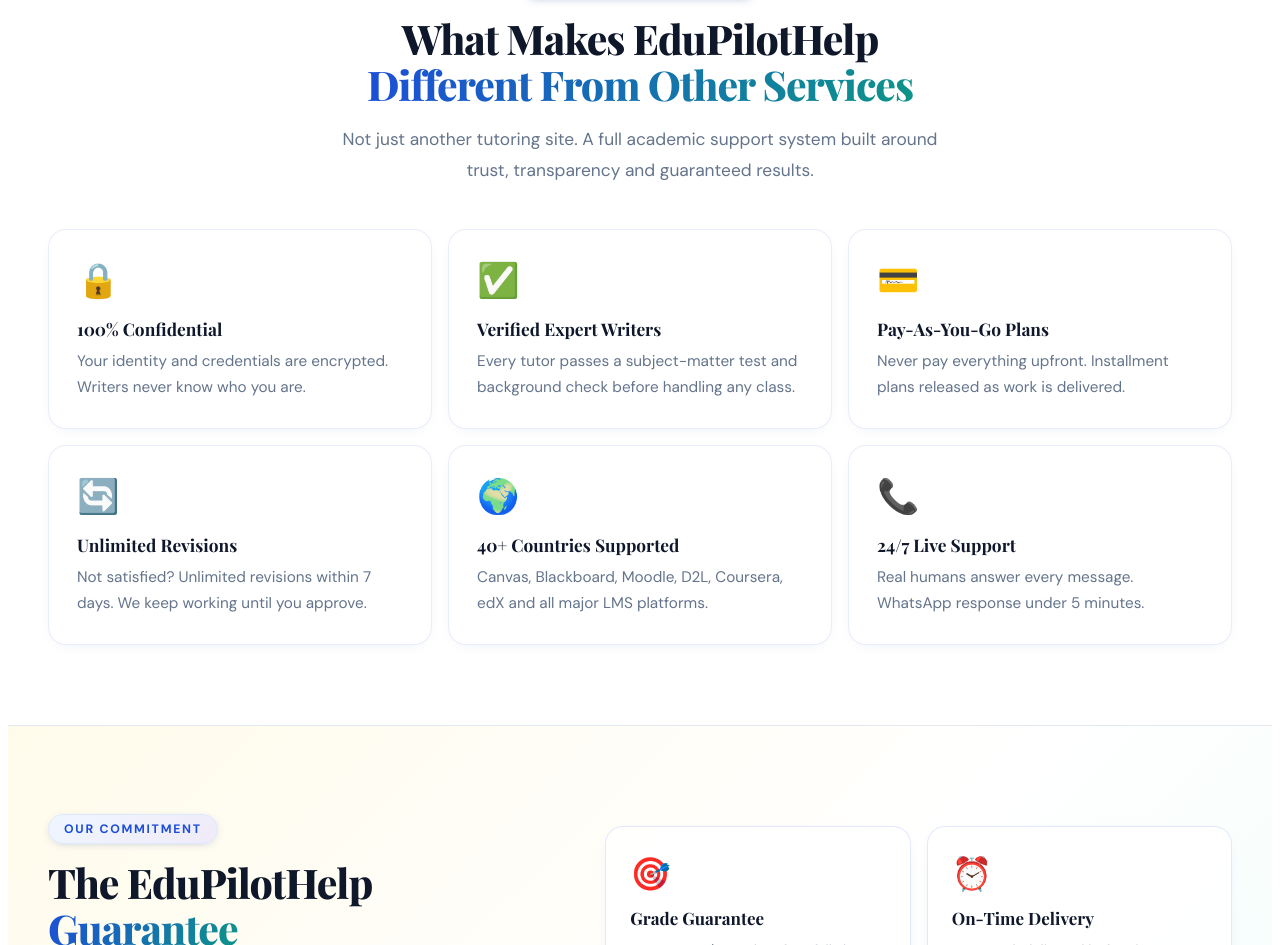
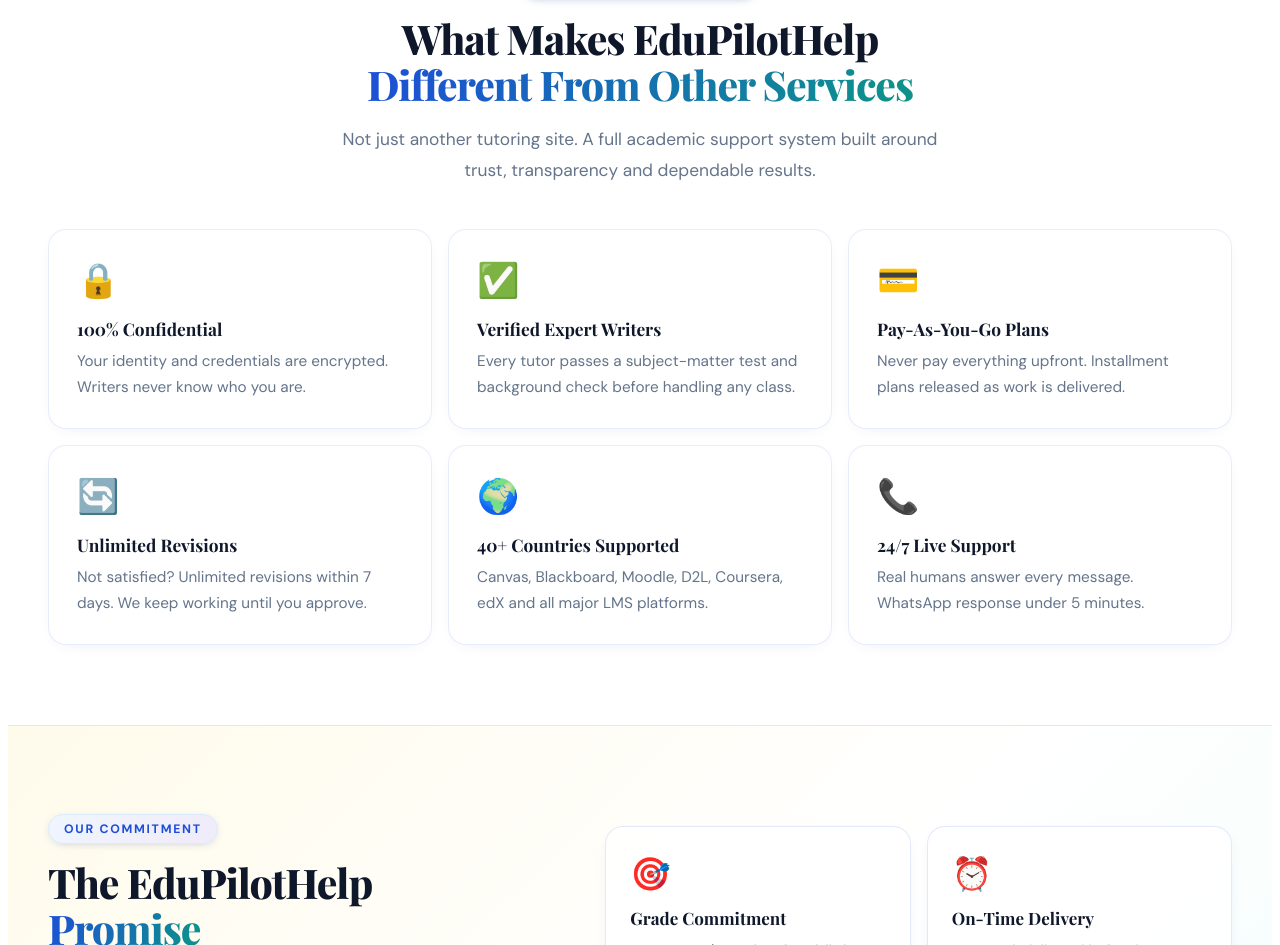
Before and after one commit to chandan1393/edutech, an Angular app: page / in a window 1280 px wide. Shown: the part 5407-6352 px from the top of the page. Built offline with nearby package versions, Linux system fonts and the light colour scheme; no server answers; a web font is replaced by a local one.

Commit message:
removeds gurantee word

```diff
--- a/src/app/features/about-page/about-page.component.html
+++ b/src/app/features/about-page/about-page.component.html
@@ -40,7 +40,7 @@
       <div style="text-align:center;margin-bottom:44px">
         <div class="sec-lbl">The Process</div>
         <h2 class="sec-h2">How EduPilotHelp Works</h2>
-        <p class="sec-sub" style="margin:0 auto">From enrollment to delivery — simple, transparent, guaranteed at every step.</p>
+        <p class="sec-sub" style="margin:0 auto">From enrollment to delivery — simple, transparent, and dependable at every step.</p>
       </div>
       <div class="proc-grid">
         <div class="proc-card" *ngFor="let p of process; let i = index">
@@ -78,7 +78,7 @@
       <div style="text-align:center;margin-bottom:0">
         <div class="sec-lbl">Advantages</div>
         <h2 class="sec-h2">Why Students Choose<br><span>EduPilotHelp Over Others</span></h2>
-        <p class="sec-sub" style="margin:0 auto 0">We are the only academic support platform that combines verified experts, installment payments, admin quality review, and guaranteed delivery in one system.</p>
+        <p class="sec-sub" style="margin:0 auto 0">We are the only academic support platform that combines verified experts, installment payments, admin quality review, and reliable on-time delivery in one system.</p>
       </div>
       <div class="why-grid">
         <div class="why-card" *ngFor="let w of whyItems">
--- a/src/app/features/about-page/about-page.component.ts
+++ b/src/app/features/about-page/about-page.component.ts
@@ -20,7 +20,7 @@
     {
       name: 'Rachel Brooks', role: 'Head of Quality Assurance', avatar: 'RB',
       expertise: 'M.Sc Statistics, University of Michigan',
-      bio: 'Reviews every completed class submission before it reaches the student. 8 years in academic editing — guarantees nothing leaves without her approval.'
+      bio: 'Reviews every completed class submission before it reaches the student. 8 years in academic editing — ensures nothing leaves without her approval.'
     },
     {
       name: 'Tyler Johnson', role: 'Lead Tech Expert', avatar: 'TJ',
@@ -37,7 +37,7 @@
   values = [
     { icon: '📚', title: 'Full Class Coverage', desc: 'We handle your entire online class — every quiz, discussion, project and exam — from the start date to the very last day.' },
     { icon: '🔒', title: 'Complete Confidentiality', desc: 'Your identity and portal credentials are never disclosed. Our writers only know the class — never the student behind it.' },
-    { icon: '⏰', title: 'On-Time Delivery', desc: 'We guarantee work is submitted and packaged before each deadline in your class calendar, in your local timezone.' },
+    { icon: '⏰', title: 'On-Time Delivery', desc: 'We ensure work is submitted and packaged before each deadline in your class calendar, in your local timezone.' },
     { icon: '💳', title: 'Flexible Installment Payments', desc: 'Pay in installments via Stripe — no lump sum required. Each payment unlocks the next phase of your class.' },
     { icon: '✅', title: 'Admin-Reviewed Before Delivery', desc: 'Every ZIP file is reviewed and approved by our admin team before it becomes available for your download.' },
     { icon: '🌍', title: 'Any Institution, Any Country', desc: 'We support online classes from universities in the USA, UK, Australia, Canada, Europe and beyond — any LMS portal.' },
--- a/src/app/features/faq-page/faq-page.component.ts
+++ b/src/app/features/faq-page/faq-page.component.ts
@@ -14,7 +14,7 @@
 
   faqs = [
     { cat: 'Safety & Privacy', q: 'Is it safe to pay someone to do my online class?', a: 'Yes. EduPilotHelp uses 256-bit SSL encryption throughout our entire platform. Your portal credentials are accessible only to your assigned expert and the admin quality team. We never share your identity with writers, and all credentials are permanently deleted within 48 hours of class completion. You receive a deletion confirmation email.' },
-    { cat: 'Safety & Privacy', q: 'Will my university know I am using EduPilotHelp?', a: 'Our experts access your portal using IP addresses verified to match your university region, with secure VPN protocols for every class. No third party, including your institution, can detect our involvement. Your privacy is guaranteed throughout every stage of the class.' },
+    { cat: 'Safety & Privacy', q: 'Will my university know I am using EduPilotHelp?', a: 'Our experts access your portal using IP addresses verified to match your university region, with secure VPN protocols for every class. No third party, including your institution, can detect our involvement. Your privacy is protected throughout every stage of the class.' },
     { cat: 'Safety & Privacy', q: 'What happens to my login credentials after my class ends?', a: 'All portal credentials are permanently deleted from our systems within 48 hours of your class completion. You receive a deletion confirmation email. We operate a strict zero data retention policy on all student credentials.' },
     { cat: 'Safety & Privacy', q: 'Is my personal information sold or shared?', a: 'Never. Your name, email, phone number, and class details are used solely for service delivery. We operate a strict zero-sharing policy. Your information is never sold, rented, or disclosed to any third party under any circumstances.' },
     { cat: 'Cost & Pricing', q: 'How much does online class help cost?', a: 'Starting from $42 per week for standard undergraduate courses. Advanced subjects like Aeronautics, US Tax Law, or Advanced Statistics range from $90 to $150 per week. All pricing uses flexible pay-as-you-go Stripe installments. You never pay a full lump sum upfront.' },
@@ -30,7 +30,7 @@
     { cat: 'Subjects & LMS', q: 'Can you handle programming and coding classes?', a: 'Yes. Our CS experts cover Python, Java, JavaScript, C++, SQL, R, MATLAB, Swift, and all major programming languages. We handle coding labs, algorithms, data structures, machine learning projects, web development, and database design assignments.' },
     { cat: 'Subjects & LMS', q: 'Can you help with nursing ATI, NCLEX prep, and care plans?', a: 'Yes. Our nursing specialists handle care plan documentation, ATI assessments, SBAR reports, clinical reflection papers, NCLEX practice tests, and all nursing school discussion posts and weekly assignments.' },
     { cat: 'Payment & Refunds', q: 'What payment methods do you accept?', a: 'All major credit and debit cards via Stripe — Visa, Mastercard, American Express, and Discover. Stripe uses bank-level encryption. We never store your card details. We do not accept cryptocurrency-only payments — this is a deliberate trust signal.' },
-    { cat: 'Payment & Refunds', q: 'Do you offer a grade guarantee?', a: 'We target A or B grades on all coursework. Our 99.1% success rate across 5,000+ completed classes reflects consistent delivery. If any deliverable falls below the agreed standard, we revise until you approve at zero extra cost.' },
+    { cat: 'Payment & Refunds', q: 'Do you offer a grade commitment?', a: 'We target A or B grades on all coursework, and our 99.1% success rate across 5,000+ completed classes reflects consistent delivery. No service can promise institutional grades, but if any deliverable falls below the agreed standard, we revise until you approve at zero extra cost.' },
     { cat: 'Payment & Refunds', q: 'What is your refund policy?', a: 'If we fail to deliver work by the agreed deadline, that installment is waived automatically. Unlimited revisions within 7 days of each delivery are included in all plans. Full refunds are processed for any unstarted class within 48 hours of request.' },
     { cat: 'Payment & Refunds', q: 'Is Stripe secure for online payments?', a: 'Stripe is the payment processor used by Amazon, Google, Shopify, and millions of other platforms. It maintains PCI DSS Level 1 compliance — the highest level of payment security available. Your card details are encrypted and never stored on our servers.' },
   ];
--- a/src/app/features/how-it-works/how-it-works.component.html
+++ b/src/app/features/how-it-works/how-it-works.component.html
@@ -5,7 +5,7 @@
         <a routerLink="/" class="ph-back">← Back to Home</a>
         <div class="ph-tag">Simple Process</div>
         <h1>How EduPilotHelp Works</h1>
-        <p>From class submission to final grade — four transparent steps, zero surprises. Every stage is designed to protect your privacy, guarantee your results, and give you full control.</p>
+        <p>From class submission to final grade — four transparent steps, zero surprises. Every stage is designed to protect your privacy, support your results, and give you full control.</p>
         <div class="ph-meta">
           <div class="ph-badge">📋 3 minutes to submit</div>
           <div class="ph-badge">⏱ Plan in 24 hours</div>
@@ -42,7 +42,7 @@
     <div class="wrap">
       <div style="text-align:center;margin-bottom:44px">
         <div class="sec-lbl">Our Commitments</div>
-        <h2 class="sec-h2">The EduPilotHelp <span>Guarantee</span></h2>
+        <h2 class="sec-h2">The EduPilotHelp <span>Promise</span></h2>
       </div>
       <div class="guar-grid">
         <div class="guar-card" *ngFor="let g of guarantees">
--- a/src/app/features/how-it-works/how-it-works.component.ts
+++ b/src/app/features/how-it-works/how-it-works.component.ts
@@ -30,7 +30,7 @@
   ];
 
   guarantees = [
-    { icon: '🎯', title: 'Grade Guarantee', desc: 'We target A or B grades on all coursework. If any deliverable falls below the agreed standard, we revise until you approve — at no extra cost.' },
+    { icon: '🎯', title: 'Grade Commitment', desc: 'We target A or B grades on all coursework. If any deliverable falls below the agreed standard, we revise until you approve — at no extra cost.' },
     { icon: '⏰', title: 'On-Time Delivery', desc: 'Every task delivered minimum 48 hours before its deadline. If we miss — that installment is waived.' },
     { icon: '🔐', title: 'Privacy Protected', desc: '256-bit encryption, zero data retention post-class, your identity never shared with writers at any stage.' },
     { icon: '💳', title: 'Secure Payments', desc: 'Stripe-powered checkout. Pay per installment only after each deliverable is delivered and admin-reviewed.' },
--- a/src/app/features/landing/landing.component.html
+++ b/src/app/features/landing/landing.component.html
@@ -311,7 +311,7 @@
     <div style="text-align:center">
       <div class="sec-label">Why Students Choose Us</div>
       <h2 class="sec-h2">What Makes EduPilotHelp<br><span>Different From Other Services</span></h2>
-      <p class="sec-sub" style="margin:0 auto 44px">Not just another tutoring site. A full academic support system built around trust, transparency and guaranteed results.</p>
+      <p class="sec-sub" style="margin:0 auto 44px">Not just another tutoring site. A full academic support system built around trust, transparency and dependable results.</p>
     </div>
     <div class="why-grid">
       <div class="why-card" *ngFor="let w of whyItems">
@@ -329,7 +329,7 @@
     <div class="guar-layout">
       <div class="guar-left">
         <div class="sec-label">Our Commitment</div>
-        <h2 class="sec-h2">The EduPilotHelp<br><span>Guarantee</span></h2>
+        <h2 class="sec-h2">The EduPilotHelp<br><span>Promise</span></h2>
         <p class="guar-intro">Four promises we make to every student, every class, every time. No fine print, no surprises — just dependable academic support you can count on from day one to final grade.</p>
         <div class="guar-points">
           <div class="guar-point"><span class="gp-ico">✓</span> Backed by a 99.1% success rate</div>
@@ -341,7 +341,7 @@
       <div class="guar-grid">
         <div class="guar-card">
           <div class="gc-ico">🎯</div>
-          <h3>Grade Guarantee</h3>
+          <h3>Grade Commitment</h3>
           <p>We target A/B grades. If we fall short, we revise until your standard is met — at no extra cost.</p>
         </div>
         <div class="guar-card">
--- a/src/app/features/landing/landing.component.ts
+++ b/src/app/features/landing/landing.component.ts
@@ -151,8 +151,8 @@
       a: 'Once you approve the payment plan and confirm your first installment, your expert is assigned immediately — typically within a few hours. They log into your portal the same day and begin working on any pending assignments.' },
     { q: 'What if I am not happy with the delivered work?',
       a: 'We offer unlimited revisions within 7 days of each delivery. Our admin quality team reviews all work before it reaches you. If we fall short of the agreed grade standard, we keep working at no additional cost.' },
-    { q: 'Do you guarantee grades?',
-      a: 'We target A and B grades on all coursework. Our verified experts have a 99.1% success rate across 5,000+ completed classes. While no service can guarantee institutional grades with certainty, we revise any work that does not meet the agreed standard.' },
+    { q: 'Can you promise specific grades?',
+      a: 'We target A and B grades on all coursework, and our verified experts have a 99.1% success rate across 5,000+ completed classes. No service can promise institutional grades with certainty, but we revise any work that does not meet the agreed standard until you approve.' },
     { q: 'How do I pay? Is it safe?',
       a: 'All payments are processed securely through Stripe — the same payment system used by Amazon and Google. We never store your card details. You only pay after approving each installment plan, and each installment releases only after the corresponding work is delivered and admin-reviewed.' },
     { q: 'What if my class uses plagiarism detection like Turnitin?',
--- a/src/app/features/seo-pages/pillar.component.html
+++ b/src/app/features/seo-pages/pillar.component.html
@@ -95,7 +95,7 @@
           <div class="pt-label">Advanced Courses</div>
           <div class="pt-price" style="color:#2563eb">$90 – $150 <span>/week</span></div>
           <p>Specialized subjects requiring deeper expertise — Aeronautics, US Tax Law, Advanced Statistics, Supply Chain Management.</p>
-          <ul><li>✓ PhD-level subject specialists</li><li>✓ Proctored exam preparation included</li><li>✓ Priority assignment guaranteed</li></ul>
+          <ul><li>✓ PhD-level subject specialists</li><li>✓ Proctored exam preparation included</li><li>✓ Priority assignment included</li></ul>
         </div>
         <div class="pt-card" style="border-left-color:#b45309">
           <div class="pt-label">Budget Subjects</div>
--- a/src/app/features/seo-pages/pillar.component.ts
+++ b/src/app/features/seo-pages/pillar.component.ts
@@ -19,9 +19,9 @@
     { q: 'How much does it cost to pay someone to take my online class?', a: 'Starting from $42 per week for standard undergraduate courses. Advanced subjects like Statistics, Aeronautics, or US Tax Law range from $90 to $150 per week. All pricing uses flexible pay-as-you-go Stripe installments. You never pay a lump sum and only pay as work is delivered and approved.' },
     { q: 'Which LMS platforms can your experts navigate?', a: 'Our experts are trained on every major LMS including Canvas, Blackboard, Moodle, D2L Brightspace, Coursera, edX, McGraw-Hill Connect, Pearson MyLab, and more. Whatever portal your institution uses, we navigate it flawlessly from day one.' },
     { q: 'How quickly can you start my class?', a: 'Once you approve the payment plan and confirm your first installment, your expert is assigned within hours and begins immediately — typically the same day. We also have backup experts ready for every class to protect against delays.' },
-    { q: 'Do you guarantee grades?', a: 'We target A or B grades on all coursework. Our 99.1% success rate across 5,000+ completed classes reflects consistent delivery. If any deliverable falls short of the agreed standard, we revise until you approve — at zero extra cost.' },
+    { q: 'Can you promise specific grades?', a: 'We target A or B grades on all coursework, and our 99.1% success rate across 5,000+ completed classes reflects consistent delivery. No service can promise institutional grades, but if any deliverable falls short of the agreed standard, we revise until you approve — at zero extra cost.' },
     { q: 'What subjects do you cover?', a: 'Over 200 subjects including Nursing, Computer Science, MBA, Mathematics, Statistics, Psychology, Law, Engineering, Data Science, Finance, English, Biology, Chemistry, History, and all social sciences. Each class is matched to a verified specialist in that exact discipline.' },
-    { q: 'Will my university know I am using EduPilotHelp?', a: 'Our experts log into your portal using IP addresses that match your university region, using secure VPN protocols for every class. No third party — including your institution — can detect our involvement. Your privacy is guaranteed at every stage.' },
+    { q: 'Will my university know I am using EduPilotHelp?', a: 'Our experts log into your portal using IP addresses that match your university region, using secure VPN protocols for every class. No third party — including your institution — can detect our involvement. Your privacy is protected at every stage.' },
     { q: 'What happens if I am not satisfied?', a: 'We offer unlimited revisions within 7 days of each delivery. Our admin quality team reviews every deliverable before it reaches you. If we fall short of the agreed standard, we keep working at no additional charge until you are fully satisfied.' },
   ];
 
--- a/src/index.html
+++ b/src/index.html
@@ -168,10 +168,10 @@
       },
       {
         "@type": "Question",
-        "name": "Do you guarantee grades?",
+        "name": "Can you promise specific grades?",
         "acceptedAnswer": {
           "@type": "Answer",
-          "text": "We target A or B grades on all coursework. Our 99.1% success rate across 5,000+ completed classes reflects consistent delivery. If any deliverable falls short of the agreed standard, we revise until you approve at zero extra cost."
+          "text": "We target A or B grades on all coursework, and our 99.1% success rate across 5,000+ completed classes reflects consistent delivery. No service can promise institutional grades, but if any deliverable falls short of the agreed standard, we revise until you approve at zero extra cost."
         }
       },
       {
```
